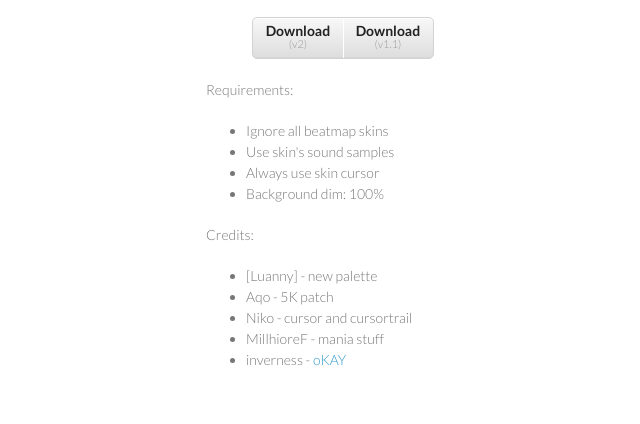
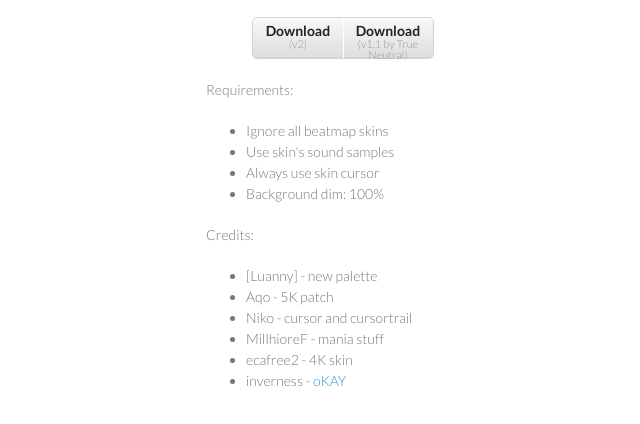
Before and after one commit to onotoleonide/Unidentified, a plain HTML site: page index.html in a window 1280 px wide. Shown: the part 92-516 px from the top of the page, without its empty margins (4-644 px from the left). Drawn offline with Linux system fonts and the light colour scheme.

Commit message:
Update index.html

```diff
--- a/index.html
+++ b/index.html
@@ -19,7 +19,7 @@
         <h1>Unidentified</h1>
         <div style="width: 66%; margin: 0 auto;"><ul class="meme-h-ul">
                 <li class="meme-h-li"><a class="meme-h-ul-a" href="https://github.com/onotoleonide/Unidentified/zipball/master"><strong class="meme-h-ul-a-s">Download</strong>(v2)</a></li>
-                <li class="meme-h-li"><a class="meme-h-ul-a" href="https://github.com/onotoleonide/Unidentified/raw/gh-pages/Unidentified%20v1.1.osk"><strong class="meme-h-ul-a-s">Download</strong>(v1.1)</a></li>
+                <li class="meme-h-li"><a class="meme-h-ul-a" href="https://github.com/onotoleonide/Unidentified/raw/gh-pages/Unidentified%20v1.1.osk"><strong class="meme-h-ul-a-s">Download</strong>(v1.1 by True Neutral)</a></li>
         </ul></div>
         <p>Requirements:</p>
 <ul>
@@ -32,6 +32,7 @@
           <li>Aqo - 5K patch</li>
           <li>Niko - cursor and cursortrail</li>
           <li>MillhioreF - mania stuff</li>
+          <li>ecafree2 - 4K skin</li>
           <li>inverness - <a href="https://osu.ppy.sh/forum/t/222615/start=0">oKAY</a></li></ul>
       </header>
     </div>
```
